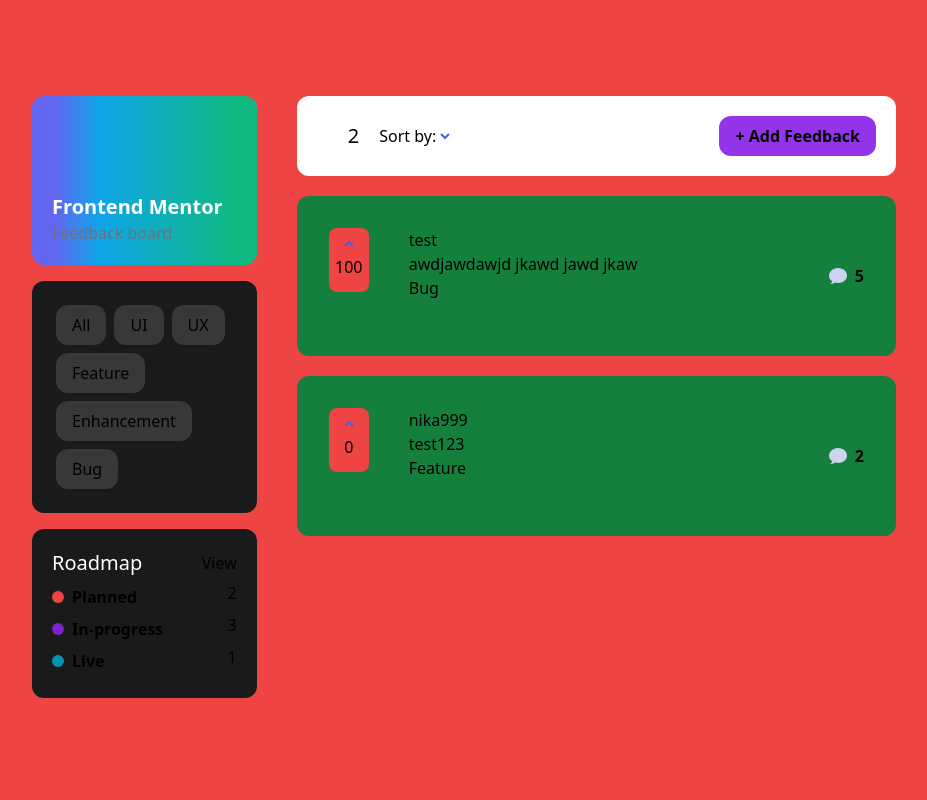
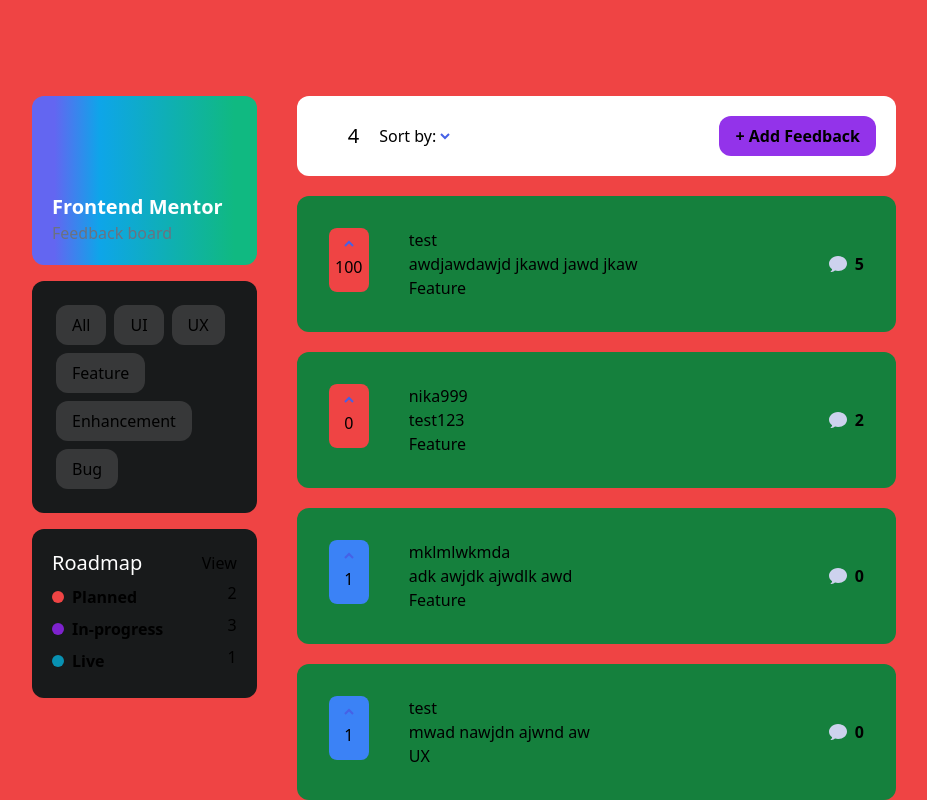
Before and after one commit to Myudro33/product-feedback-app, a Vue app: page / in a window 1280 px wide. Shown: the whole page, without its empty margins (176-1103 px from the left). Built offline with nearby package versions, Linux system fonts and the light colour scheme; data requests are answered from the project's data file.

Commit message:
feat: filter posts by type or comment and like count

```diff
--- a/data/db.json
+++ b/data/db.json
@@ -33,7 +33,8 @@
       "description": "awdjawdawjd jkawd jawd jkaw",
       "likes": 100,
       "liked": false,
-      "type": "Bug"
+      "type": "Feature",
+      "status": "suggestion"
     },
     {
       "id": "90052",
@@ -55,6 +56,26 @@
         }
       ],
       "liked": false
+    },
+    {
+      "id": "75359",
+      "title": "mklmlwkmda",
+      "description": "adk awjdk ajwdlk awd",
+      "status": "suggestion",
+      "type": "Feature",
+      "likes": 1,
+      "comments": [],
+      "liked": true
+    },
+    {
+      "id": "31516",
+      "title": "test",
+      "description": "mwad nawjdn ajwnd aw",
+      "status": "suggestion",
+      "type": "UX",
+      "likes": 1,
+      "comments": [],
+      "liked": true
     }
   ]
 }
--- a/src/components/SidebarComponent.vue
+++ b/src/components/SidebarComponent.vue
@@ -9,6 +9,7 @@
     <div class="rounded-xl mt-4 p-5 flex flex-wrap bg-[#181a1b]">
       <p
         @click="sort(items)"
+        :class="{ 'bg-blue-500': postStore.sortByType == items }"
         class="py-2 px-4 bg-[#373839] cursor-pointer rounded-xl m-1"
         v-for="(items, index) in tags"
         :key="index"
@@ -52,6 +53,6 @@
 const tags = ['All', 'UI', 'UX', 'Feature', 'Enhancement', 'Bug']
 const postStore = usePostStore()
 const sort = (by) => {
-  postStore.sortBy = by
+  postStore.sortByType = by
 }
 </script>
--- a/src/stores/actions.js
+++ b/src/stores/actions.js
@@ -107,5 +107,6 @@
     const res = await fetch('http://localhost:3000/posts')
     const data = await res.json()
     this.posts = data
+    this.filteredPosts = data
   }
 }
--- a/src/stores/getters.js
+++ b/src/stores/getters.js
@@ -1,5 +1,34 @@
 export default {
   sortedPosts: (state) => {
+    if (state.sortByType == 'All') {
+      return state.posts
+    } else if (state.sortByType != '') {
+      if (state.sortBy == 'most-upvotes') {
+        return state.posts
+          .slice()
+          .sort((a, b) => b.likes - a.likes)
+          .filter((item) => item.type == state.sortByType)
+      }
+      if (state.sortBy == 'least-upvotes') {
+        return state.posts
+          .slice()
+          .sort((b, a) => b.likes - a.likes)
+          .filter((item) => item.type == state.sortByType)
+      }
+      if (state.sortBy == 'most-comments') {
+        return state.posts
+          .slice()
+          .sort((a, b) => b.comments.length - a.comments.length)
+          .filter((item) => item.type == state.sortByType)
+      }
+      if (state.sortBy == 'least-comments') {
+        return state.posts
+          .slice()
+          .sort((b, a) => b.comments.length - a.comments.length)
+          .filter((item) => item.type == state.sortByType)
+      }
+      return state.posts.filter((item) => item.type == state.sortByType)
+    } else {
       if (state.sortBy == 'most-upvotes') {
         return state.posts.slice().sort((a, b) => b.likes - a.likes)
       }
@@ -12,20 +41,6 @@
       if (state.sortBy == 'least-comments') {
         return state.posts.slice().sort((b, a) => b.comments.length - a.comments.length)
       }
-    if (state.sortBy == 'UI') {
-      return state.posts.filter((item) => item.type == 'UI')
-    }
-    if (state.sortBy == 'UX') {
-      return state.posts.filter((item) => item.type == 'UX')
-    }
-    if (state.sortBy == 'Feature') {
-      return state.posts.filter((item) => item.type == 'Feature')
-    }
-    if (state.sortBy == 'Bug') {
-      return state.posts.filter((item) => item.type == 'Bug')
-    }
-    if (state.sortBy == 'Enhancement') {
-      return state.posts.filter((item) => item.type == 'Enhancement')
     }
     return state.posts
   }
--- a/src/stores/index.js
+++ b/src/stores/index.js
@@ -7,7 +7,8 @@
     posts: [],
     singlePost: '',
     singlePostComments: [],
-    sortBy: ''
+    sortBy: '',
+    sortByType: ''
   }),
   actions,
   getters
```
Lines whose indentation alone changed are shown as unchanged.
